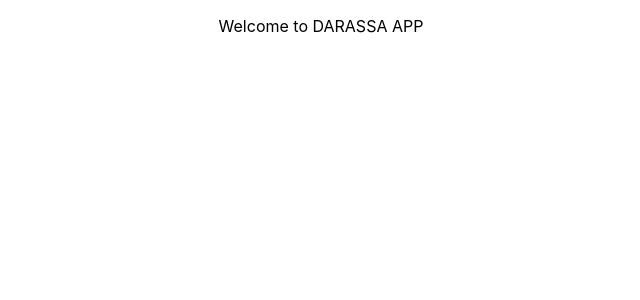
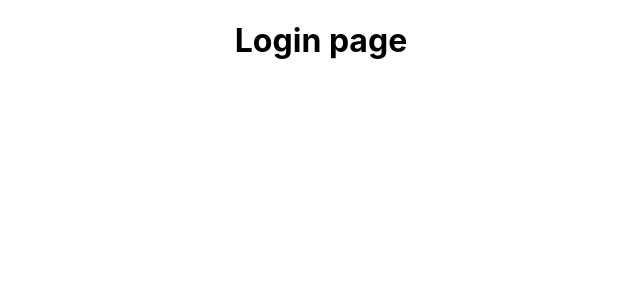
Before and after one commit to seggi/darassa-web-app, a React (Create React App) app: page /login in a window 1280 px wide. Shown: the top 300 px of the page, without its empty margins (319-959 px from the left). Built offline with nearby package versions, Linux system fonts and the light colour scheme.

Commit message:
cree new folder login, container

```diff
--- a/src/App.js
+++ b/src/App.js
@@ -1,11 +1,12 @@
 import "./App.css";
+import LoginContainer from "./containers/auth/LoginContainer";
 
 function App() {
-  const welcomeMessage = "Welcome to DARASSA APP";
+
 
   return (
     <div className="App">
-      <p>{welcomeMessage}</p>
+    <LoginContainer/>
     </div>
   );
 }
--- /dev/null
+++ b/src/components/auth/Login.jsx
@@ -0,0 +1,11 @@
+import React from 'react'
+
+const  LoginPage = () => {
+  return (
+    <div>
+        <h1>Login page</h1>
+    </div>
+  )
+}
+
+export default LoginPage
--- /dev/null
+++ b/src/containers/auth/LoginContainer.jsx
@@ -0,0 +1,11 @@
+import React from 'react'
+import LoginPage from '../../components/auth/Login'
+
+
+function LoginContainer() {
+  return (
+    <div ><LoginPage/></div>
+  )
+}
+
+export default LoginContainer
```
Also changed, not shown: 1 other file (tests, documents, lock files or other folders).
